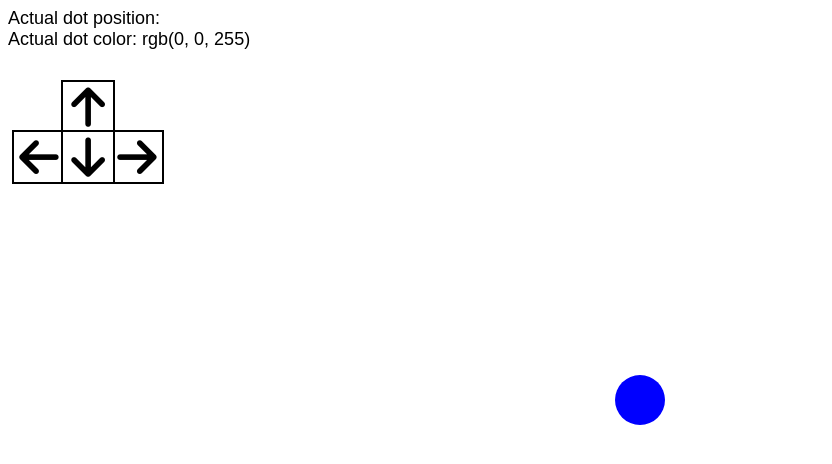
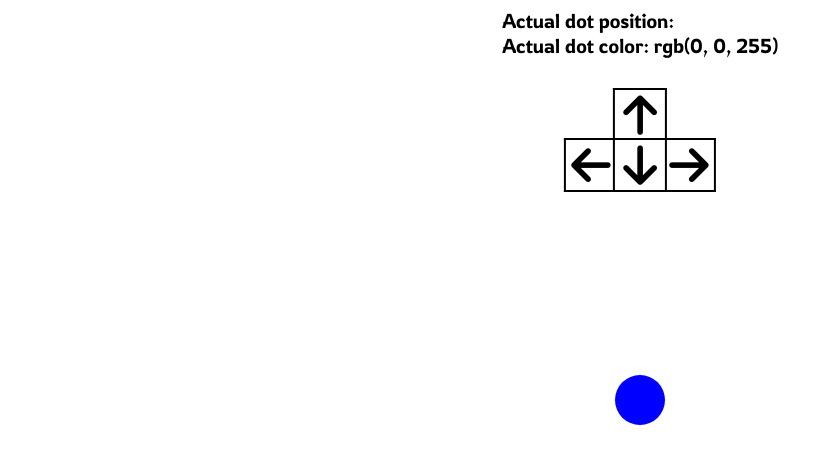
Before and after one commit to Kocembuch/Dot-Control, a plain HTML site: page index.html in a window 1280 px wide. Shown: the whole page, without its empty margins (0-832 px from the left). Drawn offline with Linux system fonts and the light colour scheme.

Commit message:
Add new font style and display

```diff
--- a/index.html
+++ b/index.html
@@ -6,12 +6,15 @@
     <meta name="viewport" content="width=device-width, initial-scale=1.0">
     <title>Sterowanie</title>
 
+    <link href="https://fonts.googleapis.com/css2?family=Rowdies:wght@300&display=swap" rel="stylesheet">
+
     <script src="https://kit.fontawesome.com/810db769c4.js" crossorigin="anonymous"></script>
     <link rel="stylesheet" href="style.css">
 </head>
 
 <body>
     <div class="circle"></div>
+    <header>
         <div class="info">Actual dot position:</div>
         <div class="color">Actual dot color: rgb(0, 0, 255)</div>
         <section class="control">
@@ -20,6 +23,7 @@
             <div class="button up "><i class="fas fa-arrow-up"></i></div>
             <div class="button down"><i class="fas fa-arrow-down"></i></div>
         </section>
+    </header>
 
 
 
--- a/style.css
+++ b/style.css
@@ -1,29 +1,39 @@
 .circle {
+    position: absolute;
     width: 50px;
     height: 50px;
     border-radius: 50%;
     background-color: blue;
     top: 50%;
     left: 50%;
-    position: absolute;
     transform: translate(-50%, -50%);
     transition: .1s linear;
 }
 
+header {
+    position: absolute;
+    left: 50%;
+    transform: translateX(-50%);
+    top: 1%;
+}
+
 .info,
 .color {
-    font-size: 18px;
-    font-family: arial;
+    font-size: 20px;
+    font-family: 'Rowdies', cursive;
+    position: relative;
+    left: 50%;
+    transform: translateX(-50%);
 }
 
 .control {
     position: relative;
     width: 100px;
     height: 100px;
-    /* border: 1px solid black; */
     display: flex;
-    left: 30px;
     margin-top: 30px;
+    left: 50%;
+    transform: translateX(-50%);
 }
 
 .button {
```
Lines whose indentation alone changed are shown as unchanged.
